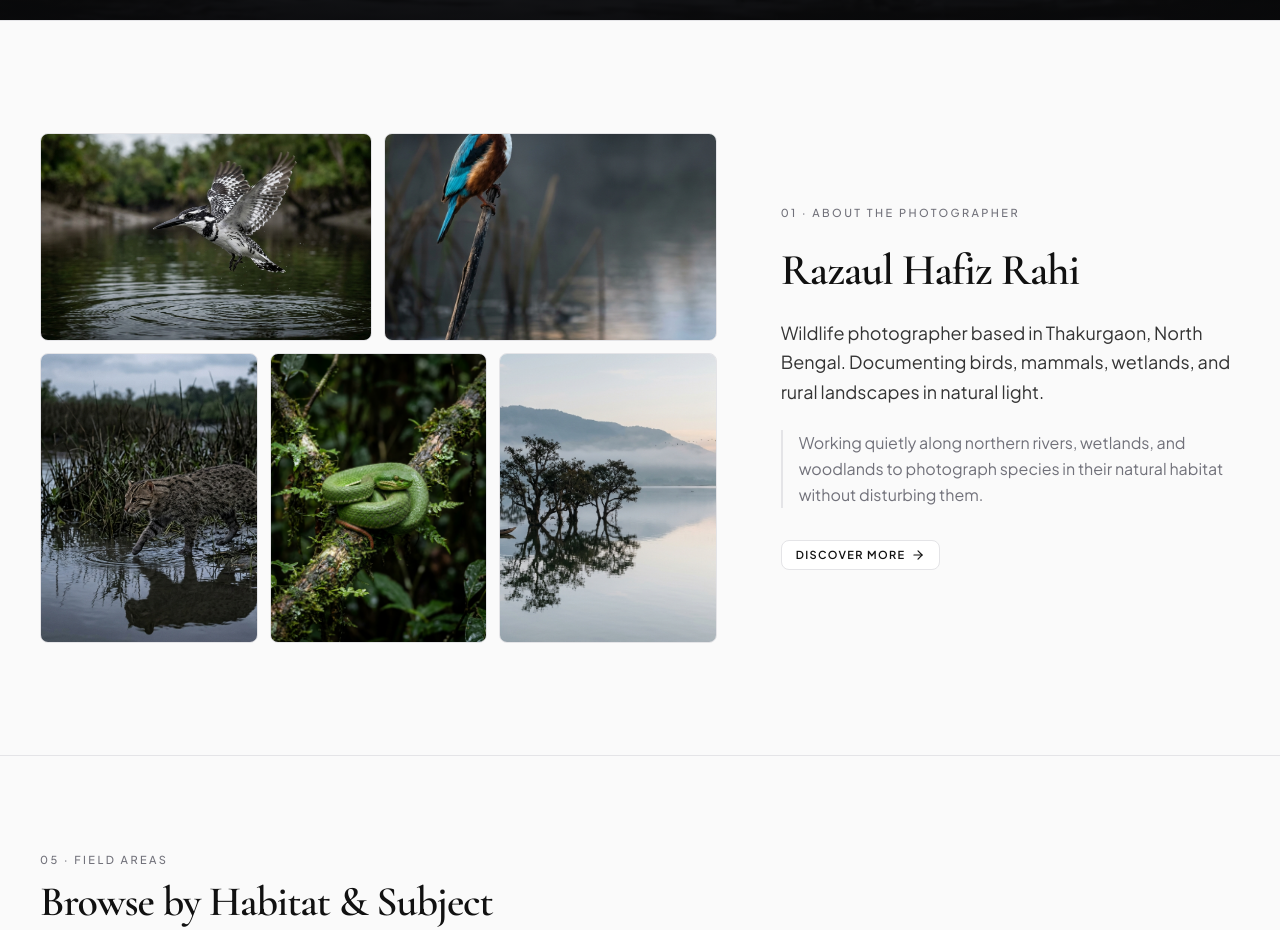
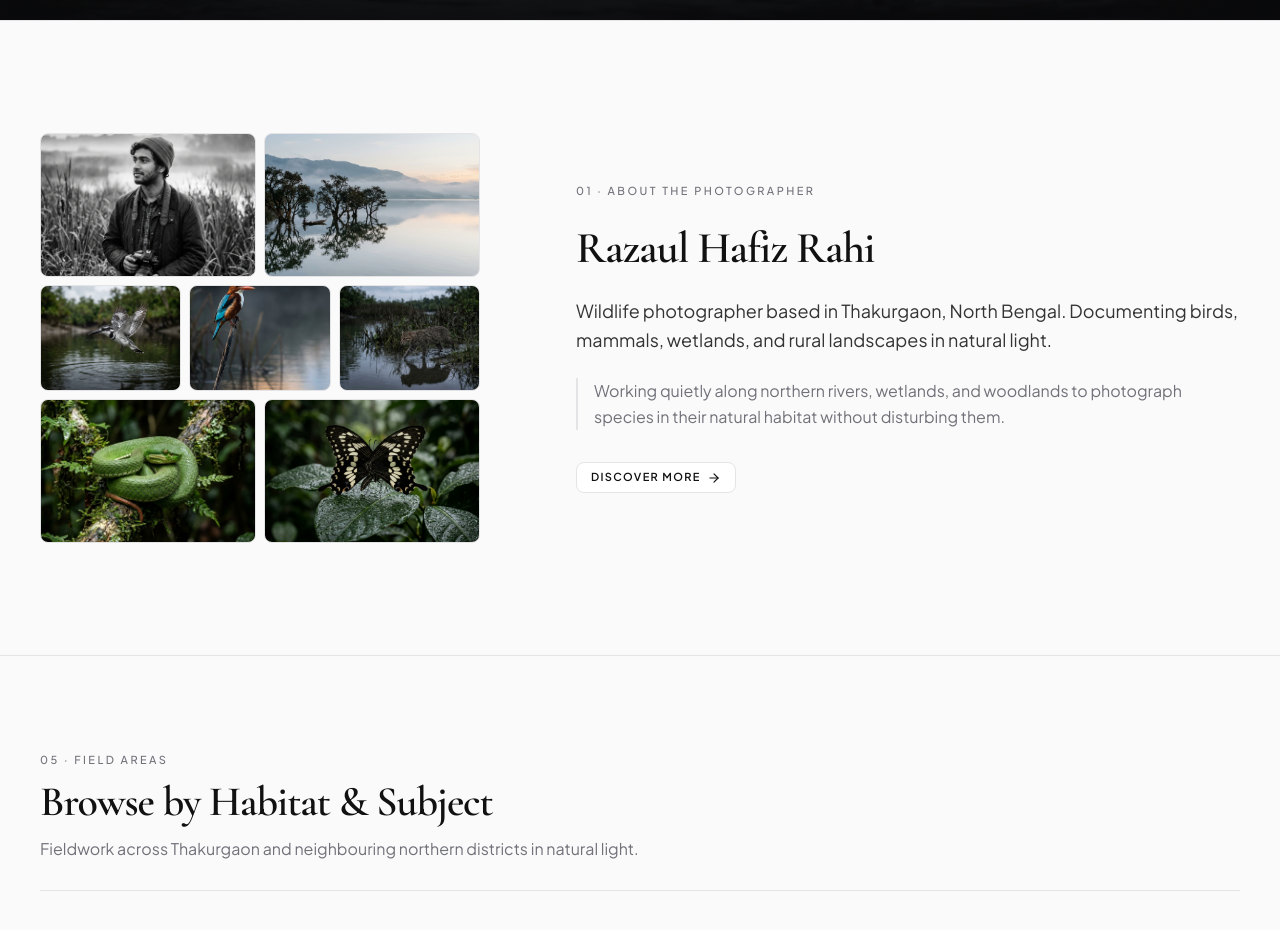
Before and after one commit to mdrakibali/wild_rahi, a Next.js app: page / in a window 1280 px wide. Shown: the part 780-1710 px from the top of the page. Built offline with nearby package versions, Linux system fonts and the light colour scheme; no server answers; the database is empty.

Commit message:
refactor: update homepage about section to use personal photo collage grid

```diff
--- a/src/components/home/HomeAboutSection.tsx
+++ b/src/components/home/HomeAboutSection.tsx
@@ -5,92 +5,67 @@ import Link from 'next/link';
 import gsap from 'gsap';
 import { ScrollTrigger } from 'gsap/ScrollTrigger';
 import { ArrowRight } from 'lucide-react';
-import { useLightbox } from '@/context/LightboxContext';
 import { PortfolioImage } from '@/components/common/PortfolioImage';
 import { splitIntoBentoRows } from '@/lib/bentoLayout';
-import type { Photograph, SiteProfile } from '@/types/portfolio';
+import type { SiteProfile } from '@/types/portfolio';
 
 gsap.registerPlugin(ScrollTrigger);
 
 interface HomeAboutSectionProps {
-  photographs: Photograph[];
   profile: SiteProfile;
 }
 
-const MAX_ABOUT_FRAMES = 5;
+const MAX_ABOUT_FRAMES = 8;
 
-const FALLBACK_WILDLIFE_FRAMES = [
-  {
-    image: '/assets/images/bird_pied_kingfisher_flight_1795067901863.jpg',
-    title: 'Pied Kingfisher in Flight, North Bengal',
-  },
-  {
-    image: '/assets/images/bird_kingfisher_sylhet_1795067903243.jpg',
-    title: 'Common Kingfisher Perch',
-  },
-  {
-    image: '/assets/images/mammal_fishing_cat_wetland_1795067902865.jpg',
-    title: 'Fishing Cat in Wetland Reeds',
-  },
-  {
-    image: '/assets/images/reptile_green_pit_viper_1795067904040.jpg',
-    title: 'Green Pit Viper',
-  },
-  {
-    image: '/assets/images/landscape_tanguar_haor_1795067901551.jpg',
-    title: 'Winter Mist Over Northern Wetland',
-  },
+const FALLBACK_ABOUT_FRAMES = [
+  '/assets/images/portrait_photographer_field_1795067902652.jpg',
+  '/assets/images/landscape_tanguar_haor_1795067901551.jpg',
+  '/assets/images/bird_pied_kingfisher_flight_1795067901863.jpg',
+  '/assets/images/bird_kingfisher_sylhet_1795067903243.jpg',
+  '/assets/images/mammal_fishing_cat_wetland_1795067902865.jpg',
+  '/assets/images/reptile_green_pit_viper_1795067904040.jpg',
+  '/assets/images/insect_swallowtail_butterfly_1795067901756.jpg',
 ];
 
-export const HomeAboutSection: React.FC<HomeAboutSectionProps> = ({
-  photographs,
-  profile,
-}) => {
-  const { openPhotoModal } = useLightbox();
+export const HomeAboutSection: React.FC<HomeAboutSectionProps> = ({ profile }) => {
   const sectionRef = useRef<HTMLElement | null>(null);
 
-  // Build 5-frame 2 - 3 bento collage: prioritize admin-curated aboutImages, then published photographs, then wildlife fallbacks
+  // Build compact bento collage strictly from photographer personal images (no gallery links)
   const bentoRows = useMemo(() => {
-    const items: Array<{ id: string; src: string; alt: string; photo?: Photograph }> = [];
+    const items: Array<{ id: string; src: string; alt: string }> = [];
     const used = new Set<string>();
-    const photoByImage = new Map<string, Photograph>();
+    const customImages = (profile.aboutImages ?? []).filter(Boolean);
 
-    for (const p of photographs) {
-      if (p.image && !photoByImage.has(p.image)) {
-        photoByImage.set(p.image, p);
+    if (customImages.length > 0) {
+      for (let i = 0; i < customImages.length && items.length < MAX_ABOUT_FRAMES; i++) {
+        const imgUrl = customImages[i];
+        if (used.has(imgUrl)) continue;
+        used.add(imgUrl);
+        items.push({
+          id: `about-personal-${i}`,
+          src: imgUrl,
+          alt: `${profile.photographerName || 'Wild Rahi'} — frame ${i + 1}`,
+        });
+      }
+    } else {
+      const demoSources = [
+        profile.portraitUrl,
+        ...FALLBACK_ABOUT_FRAMES,
+      ].filter(Boolean);
+      for (let i = 0; i < demoSources.length && items.length < MAX_ABOUT_FRAMES; i++) {
+        const imgUrl = demoSources[i];
+        if (!imgUrl || used.has(imgUrl)) continue;
+        used.add(imgUrl);
+        items.push({
+          id: `about-demo-${i}`,
+          src: imgUrl,
+          alt: `${profile.photographerName || 'Wild Rahi'} — frame ${i + 1}`,
+        });
       }
     }
 
-    const customImages = profile.aboutImages ?? [];
-    for (let i = 0; i < customImages.length && items.length < MAX_ABOUT_FRAMES; i++) {
-      const imgUrl = customImages[i];
-      if (!imgUrl || used.has(imgUrl)) continue;
-      used.add(imgUrl);
-      const matchedPhoto = photoByImage.get(imgUrl);
-      items.push({
-        id: `about-custom-${i}`,
-        src: imgUrl,
-        alt: matchedPhoto?.title || `${profile.photographerName} portfolio frame ${i + 1}`,
-        photo: matchedPhoto,
-      });
-    }
-
-    for (const p of photographs) {
-      if (items.length >= MAX_ABOUT_FRAMES) break;
-      if (!p.image || used.has(p.image)) continue;
-      used.add(p.image);
-      items.push({ id: p.id, src: p.image, alt: p.title, photo: p });
-    }
-
-    for (let i = 0; i < FALLBACK_WILDLIFE_FRAMES.length && items.length < MAX_ABOUT_FRAMES; i++) {
-      const fb = FALLBACK_WILDLIFE_FRAMES[i];
-      if (used.has(fb.image)) continue;
-      used.add(fb.image);
-      items.push({ id: `fb-${i}`, src: fb.image, alt: fb.title });
-    }
-
     return splitIntoBentoRows(items.slice(0, MAX_ABOUT_FRAMES));
-  }, [photographs, profile.aboutImages, profile.photographerName]);
+  }, [profile.aboutImages, profile.photographerName, profile.portraitUrl]);
 
   useEffect(() => {
     const mm = gsap.matchMedia();
@@ -127,33 +102,28 @@ export const HomeAboutSection: React.FC<HomeAboutSectionProps> = ({
       ref={sectionRef}
       className="bg-background text-foreground py-20 lg:py-28 border-t border-border"
     >
-      <div className="site-container grid grid-cols-1 lg:grid-cols-12 gap-12 lg:gap-14 items-center">
-        {/* Left: 2 - 3 Bento Collage Block */}
-        <div className="lg:col-span-7">
-          <div className="space-y-2.5 sm:space-y-3">
+      <div className="site-container grid grid-cols-1 lg:grid-cols-12 gap-10 lg:gap-12 items-center">
+        {/* Left: Compact 2 - 3 Bento Collage Block */}
+        <div className="lg:col-span-5">
+          <div className="max-w-[440px] mx-auto lg:mx-0 space-y-2">
             {bentoRows.map((row, rowIdx) => (
               <div
                 key={`home-bento-row-${rowIdx}`}
                 className={
                   row.variant === 'two'
-                    ? 'grid grid-cols-2 gap-2.5 sm:gap-3'
+                    ? 'grid grid-cols-2 gap-2'
                     : row.variant === 'three'
-                      ? 'grid grid-cols-3 gap-2.5 sm:gap-3'
-                      : 'grid grid-cols-1 gap-2.5 sm:gap-3'
+                      ? 'grid grid-cols-3 gap-2'
+                      : 'grid grid-cols-1 gap-2'
                 }
               >
                 {row.items.map((item) => {
                   const aspectClass =
-                    row.variant === 'three' ? 'aspect-[3/4]' : 'aspect-[16/10]';
+                    row.variant === 'three' ? 'aspect-[4/3]' : 'aspect-[3/2]';
                   return (
                     <div
                       key={item.id}
-                      onClick={() => {
-                        if (item.photo) openPhotoModal(item.photo, photographs);
-                      }}
-                      className={`about-grid-frame group relative overflow-hidden rounded-lg bg-muted border border-border ${aspectClass} ${
-                        item.photo ? 'cursor-pointer' : ''
-                      }`}
+                      className={`about-grid-frame group relative overflow-hidden rounded-lg bg-muted border border-border ${aspectClass}`}
                     >
                       <PortfolioImage
                         src={item.src}
@@ -161,10 +131,10 @@ export const HomeAboutSection: React.FC<HomeAboutSectionProps> = ({
                         fill
                         sizes={
                           row.variant === 'three'
-                            ? '(max-width: 1024px) 32vw, 18vw'
-                            : '(max-width: 1024px) 48vw, 27vw'
+                            ? '(max-width: 1024px) 30vw, 150px'
+                            : '(max-width: 1024px) 45vw, 220px'
                         }
-                        className="object-cover transition-transform duration-700 ease-out group-hover:scale-105"
+                        className="object-cover"
                       />
                     </div>
                   );
@@ -175,7 +145,7 @@ export const HomeAboutSection: React.FC<HomeAboutSectionProps> = ({
         </div>
 
         {/* Right: Editorial Biography */}
-        <div className="lg:col-span-5 space-y-6 lg:pl-2">
+        <div className="lg:col-span-7 space-y-6 lg:pl-4">
           <p className="text-[11px] uppercase tracking-[0.22em] text-muted-foreground font-medium">
             01 &middot; About the Photographer
           </p>
--- a/src/views/HomePage.tsx
+++ b/src/views/HomePage.tsx
@@ -41,8 +41,8 @@ export const HomePage: React.FC<HomePageProps> = ({
       {/* 1. Cinematic Multi-Image Auto-Sliding Hero */}
       <CinematicHero slides={heroSlides} profile={profile} />
 
-      {/* 2. Editorial Asymmetric About Section (2 - 3 - 1 Grid) */}
-      <HomeAboutSection photographs={publishedPhotos} profile={profile} />
+      {/* 2. Editorial Asymmetric About Section */}
+      <HomeAboutSection profile={profile} />
 
       {/* 3. Featured Visual Sequence (Horizontal Journey) */}
       <FeaturedVisualSequence photographs={publishedPhotos} />
```
Also changed, not shown: src/components/admin/AdminProfileTab.tsx (+11 -11 lines), 1 other file (tests, documents, lock files or other folders).
